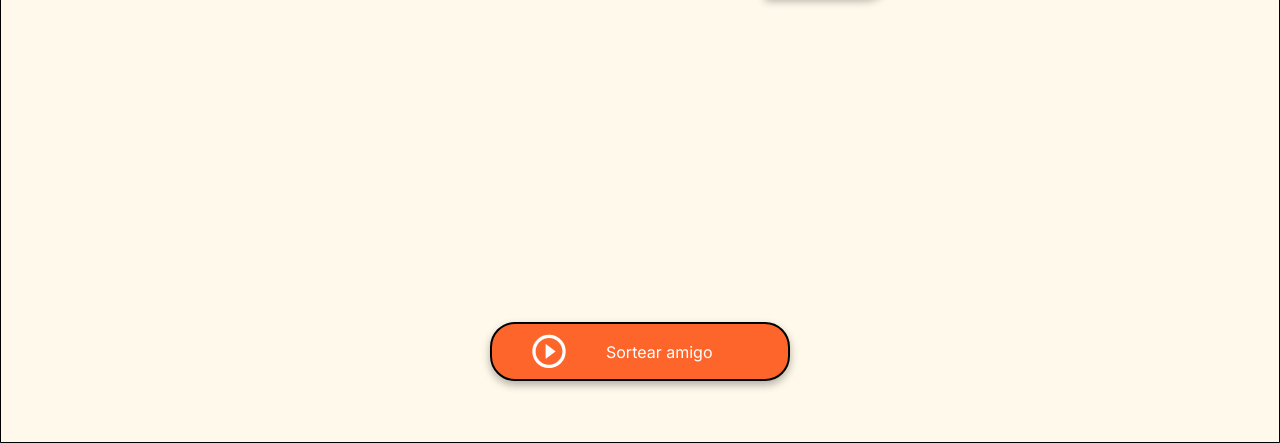
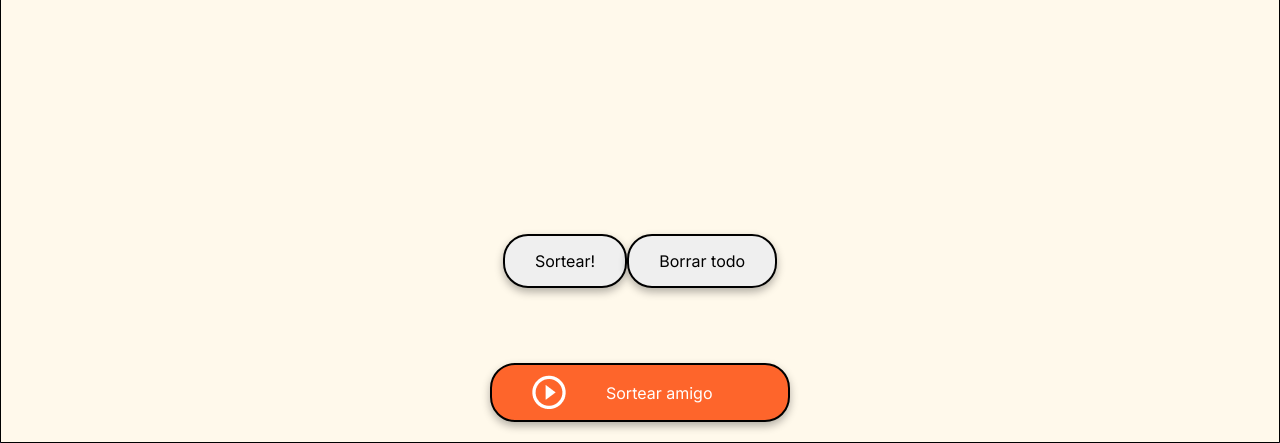
Before and after one commit to YoshuaPariona/challenge-amigo-secreto-one-g8, a plain HTML site: page index.html in a window 1280 px wide. Shown: the part 357-800 px from the top of the page. Drawn offline with Linux system fonts and the light colour scheme.

Commit message:
Implementar: crear botones con funcionalidad para sortear y resetear nombres

```diff
--- a/index.html
+++ b/index.html
@@ -25,8 +25,7 @@
 
 
             <div class="result-card"> </div>
-            <div class="draw-button"> </div>
-            <div class="reset-button"> </div>
+            <div class="action-buttons"> </div>
 
             <ul id="listaAmigos" class="name-list" aria-labelledby="listaAmigos" role="list"></ul>
             <ul id="resultado" class="result-list" aria-live="polite"></ul>
--- a/src/main.js
+++ b/src/main.js
@@ -1,10 +1,12 @@
 import { renderForm } from "./presentation/render-form.js";
 import { renderCards } from "./presentation/render-cards.js";
+import { renderButtons } from "./presentation/render-buttons.js";
 
-const amigos = [];
+let amigos = [];
 
 const form = document.querySelector('.name-form');
 const cards = document.querySelector('.name-cards');
+const buttons = document.querySelector('.action-buttons');
 
 const addName = ( name ) => {
     if( amigos.length === 20 ) {
@@ -15,10 +17,15 @@ const addName = ( name ) => {
     renderCards( cards, amigos );
 }
 
+const drawNames = () => {
+    const indice = Math.floor( Math.random() * amigos.length );
+    console.log(amigos[indice]);
+}
+
+const eraseNames = () => {
+    amigos = [];
+    renderCards( cards, amigos );
+}
+
 renderForm( form, addName );
-
-const indice = () => Math.floor(Math.random() * amigos.length);
-
-const sortearAmigo = () => {
-    ulResultado.innerHTML = `<li>Tu amigo secreto es: ${ amigos[indice()] }</li>`;
-}
+renderButtons( buttons, drawNames, eraseNames );
--- /dev/null
+++ b/src/presentation/render-buttons.js
@@ -0,0 +1,19 @@
+export const renderButtons = ( buttons, drawNames, eraseNames ) => {
+    const drawBtn = document.createElement('button');
+    const resetBtn = document.createElement('button');
+
+    drawBtn.innerText = 'Sortear!';
+    drawBtn.className = 'sort-button';
+
+    resetBtn.innerText = 'Borrar todo';
+    resetBtn.className = 'sort-button';
+
+    buttons.append( drawBtn, resetBtn );
+
+    drawBtn.addEventListener('click', () => {
+        drawNames();
+    })
+    resetBtn.addEventListener('click', () => {
+        eraseNames();
+    })
+}
```
